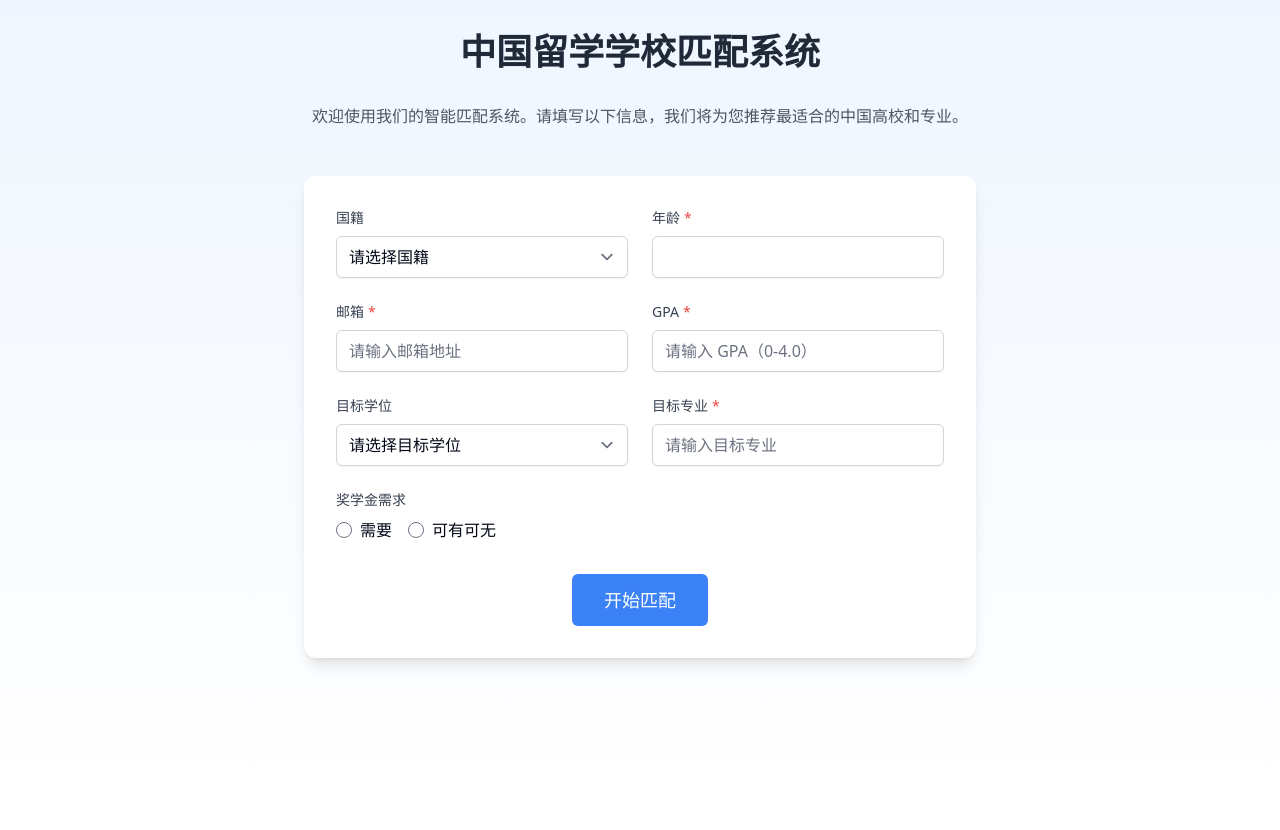
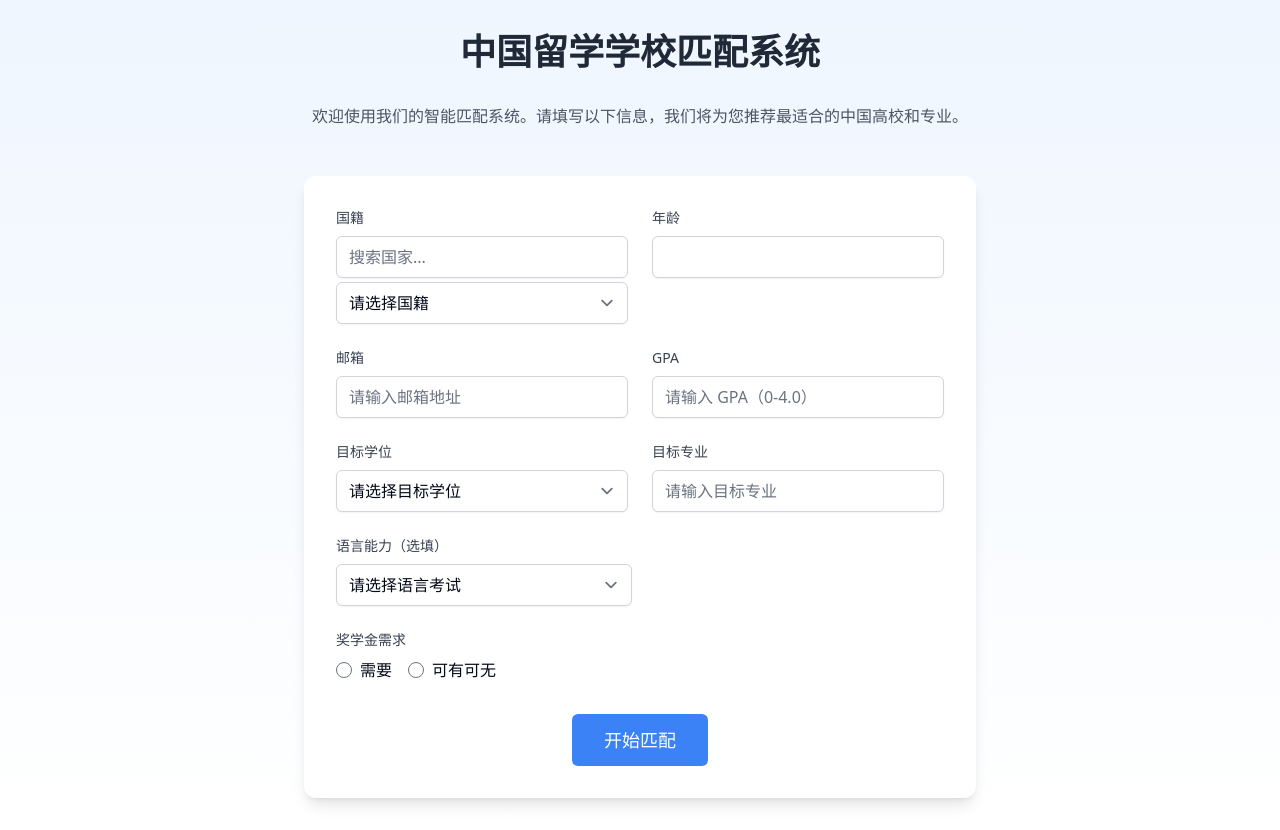
Before and after one commit to zhimouben/china-school-matching, a Next.js app: page /china-school-matching/ in a window 1280 px wide. Before the commit the page ends 800 px from the top, so only its background shows below. Built offline with nearby package versions, Linux system fonts and the light colour scheme.

Commit message:
添加国家选择和语言能力字段

```diff
--- a/package.json
+++ b/package.json
@@ -29,6 +29,7 @@
     "@prisma/client": "^5.10.0",
     "axios": "^1.6.7",
     "cheerio": "^1.0.0-rc.12",
+    "countries-list": "^3.1.1",
     "next": "14.1.0",
     "react": "18.2.0",
     "react-dom": "18.2.0",
--- /dev/null
+++ b/src/components/forms/CountrySelect.tsx
@@ -0,0 +1,53 @@
+import { useState } from 'react';
+import { countries } from 'countries-list';
+import { UseFormRegister } from 'react-hook-form';
+import { StudentFormData } from '@/types/form';
+
+interface CountrySelectProps {
+  register: UseFormRegister<StudentFormData>;
+  error?: any;
+}
+
+const countryList = Object.entries(countries).map(([code, country]) => ({
+  code,
+  name: country.name,
+  native: country.native,
+}));
+
+export default function CountrySelect({ register, error }: CountrySelectProps) {
+  const [searchTerm, setSearchTerm] = useState('');
+
+  const filteredCountries = countryList.filter(country =>
+    country.name.toLowerCase().includes(searchTerm.toLowerCase()) ||
+    country.native.toLowerCase().includes(searchTerm.toLowerCase())
+  );
+
+  return (
+    <div className="space-y-2">
+      <label className="block text-sm font-medium text-gray-700">国籍</label>
+      <div className="relative">
+        <input
+          type="text"
+          className="block w-full rounded-md border-gray-300 shadow-sm focus:border-blue-500 focus:ring-blue-500 mb-1"
+          placeholder="搜索国家..."
+          value={searchTerm}
+          onChange={(e) => setSearchTerm(e.target.value)}
+        />
+        <select
+          {...register('nationality', { required: '请选择国籍' })}
+          className="block w-full rounded-md border-gray-300 shadow-sm focus:border-blue-500 focus:ring-blue-500"
+        >
+          <option value="">请选择国籍</option>
+          {filteredCountries.map(({ code, name, native }) => (
+            <option key={code} value={code}>
+              {name} ({native})
+            </option>
+          ))}
+        </select>
+      </div>
+      {error && (
+        <p className="mt-1 text-sm text-red-600">{error.message as string}</p>
+      )}
+    </div>
+  );
+}
--- a/src/components/forms/FormField.tsx
+++ b/src/components/forms/FormField.tsx
@@ -1,50 +1,48 @@
 'use client'
 
-import { UseFormRegister, FieldError, FieldValues } from 'react-hook-form'
+import { UseFormRegister, FieldError, Path, FieldValues, RegisterOptions } from 'react-hook-form'
 
-interface FormFieldProps {
+interface FormFieldProps<T extends FieldValues> {
   label: string
-  name: string
-  register: UseFormRegister<FieldValues>
-  error?: any
+  name: Path<T>
   type?: string
+  register: UseFormRegister<T>
+  error?: FieldError
   required?: boolean
   min?: number
   max?: number
+  step?: number
   placeholder?: string
+  validation?: RegisterOptions<T, Path<T>>
 }
 
-export default function FormField({
+export default function FormField<T extends FieldValues>({
   label,
   name,
+  type = 'text',
   register,
   error,
-  type = 'text',
-  required = false,
+  required,
   min,
   max,
+  step,
   placeholder,
-}: FormFieldProps) {
+  validation,
+}: FormFieldProps<T>) {
   return (
     <div className="space-y-2">
-      <label htmlFor={name} className="block text-sm font-medium text-gray-700">
-        {label}
-        {required && <span className="text-red-500 ml-1">*</span>}
-      </label>
+      <label className="block text-sm font-medium text-gray-700">{label}</label>
       <input
-        id={name}
         type={type}
         {...register(name, {
-          required: required && '此字段为必填项',
-          min: min !== undefined ? { value: min, message: `最小值为 ${min}` } : undefined,
-          max: max !== undefined ? { value: max, message: `最大值为 ${max}` } : undefined,
+          required: required ? '此字段为必填项' : false,
+          min: min !== undefined ? { value: min, message: `不能小于${min}` } : undefined,
+          max: max !== undefined ? { value: max, message: `不能大于${max}` } : undefined,
+          ...validation,
         })}
-        className={`block w-full rounded-md shadow-sm ${
-          error
-            ? 'border-red-300 focus:border-red-500 focus:ring-red-500'
-            : 'border-gray-300 focus:border-blue-500 focus:ring-blue-500'
-        }`}
+        step={step}
         placeholder={placeholder}
+        className="block w-full rounded-md border-gray-300 shadow-sm focus:border-blue-500 focus:ring-blue-500"
       />
       {error && (
         <p className="mt-1 text-sm text-red-600">{error.message}</p>
--- /dev/null
+++ b/src/components/forms/LanguageTestSelect.tsx
@@ -0,0 +1,58 @@
+import { UseFormRegister, UseFormWatch } from 'react-hook-form';
+import { StudentFormData, LanguageTest } from '@/types/form';
+
+interface LanguageTestSelectProps {
+  register: UseFormRegister<StudentFormData>;
+  watch: UseFormWatch<StudentFormData>;
+  error?: any;
+}
+
+const languageTests: { value: LanguageTest; label: string }[] = [
+  { value: 'HSK', label: 'HSK' },
+  { value: 'IELTS', label: '雅思' },
+  { value: 'TOEFL', label: '托福' },
+];
+
+export default function LanguageTestSelect({ register, watch, error }: LanguageTestSelectProps) {
+  const selectedTest = watch('languageTest.type');
+
+  return (
+    <div className="space-y-2">
+      <label className="block text-sm font-medium text-gray-700">语言能力（选填）</label>
+      <div className="grid grid-cols-1 md:grid-cols-2 gap-4">
+        <select
+          {...register('languageTest.type')}
+          className="block w-full rounded-md border-gray-300 shadow-sm focus:border-blue-500 focus:ring-blue-500"
+        >
+          <option value="">请选择语言考试</option>
+          {languageTests.map(({ value, label }) => (
+            <option key={value} value={value}>
+              {label}
+            </option>
+          ))}
+        </select>
+
+        {selectedTest && (
+          <input
+            type="number"
+            {...register('languageTest.score', {
+              min: {
+                value: 0,
+                message: '分数不能小于0'
+              },
+              max: {
+                value: selectedTest === 'HSK' ? 6 : selectedTest === 'IELTS' ? 9 : 120,
+                message: `分数不能大于${selectedTest === 'HSK' ? 6 : selectedTest === 'IELTS' ? 9 : 120}`
+              }
+            })}
+            placeholder={`请输入${selectedTest}分数`}
+            className="block w-full rounded-md border-gray-300 shadow-sm focus:border-blue-500 focus:ring-blue-500"
+          />
+        )}
+      </div>
+      {error && (
+        <p className="mt-1 text-sm text-red-600">{error.message as string}</p>
+      )}
+    </div>
+  );
+}
--- a/src/components/forms/StudentForm.tsx
+++ b/src/components/forms/StudentForm.tsx
@@ -2,11 +2,14 @@
 
 import { useForm } from 'react-hook-form'
 import FormField from './FormField'
+import CountrySelect from './CountrySelect'
+import LanguageTestSelect from './LanguageTestSelect'
+import { StudentFormData } from '@/types/form'
 
 export default function StudentForm() {
-  const { register, handleSubmit, formState: { errors } } = useForm()
+  const { register, handleSubmit, watch, formState: { errors } } = useForm<StudentFormData>()
 
-  const onSubmit = async (data: any) => {
+  const onSubmit = async (data: StudentFormData) => {
     console.log('Form submitted:', data)
     // TODO: 实现表单提交逻辑
   }
@@ -15,25 +18,7 @@ export default function StudentForm() {
     <form onSubmit={handleSubmit(onSubmit)} className="max-w-2xl mx-auto bg-white rounded-xl shadow-lg p-8">
       <div className="grid grid-cols-1 md:grid-cols-2 gap-6">
         {/* 国籍 */}
-        <div className="space-y-2">
-          <label className="block text-sm font-medium text-gray-700">国籍</label>
-          <select
-            {...register('nationality', { required: '请选择国籍' })}
-            className="block w-full rounded-md border-gray-300 shadow-sm focus:border-blue-500 focus:ring-blue-500"
-          >
-            <option value="">请选择国籍</option>
-            <option value="US">美国</option>
-            <option value="UK">英国</option>
-            <option value="FR">法国</option>
-            <option value="DE">德国</option>
-            <option value="JP">日本</option>
-            <option value="KR">韩国</option>
-            {/* 可以添加更多国家 */}
-          </select>
-          {errors.nationality && (
-            <p className="mt-1 text-sm text-red-600">{errors.nationality.message as string}</p>
-          )}
-        </div>
+        <CountrySelect register={register} error={errors.nationality} />
 
         {/* 年龄 */}
         <FormField
@@ -68,6 +53,7 @@ export default function StudentForm() {
           required
           min={0}
           max={4}
+          step={0.01}
           placeholder="请输入 GPA（0-4.0）"
         />
 
@@ -97,6 +83,15 @@ export default function StudentForm() {
           required
           placeholder="请输入目标专业"
         />
+
+        {/* 语言能力 */}
+        <div className="md:col-span-2">
+          <LanguageTestSelect
+            register={register}
+            watch={watch}
+            error={errors.languageTest}
+          />
+        </div>
 
         {/* 奖学金需求 */}
         <div className="space-y-2 md:col-span-2">
--- /dev/null
+++ b/src/types/form.ts
@@ -0,0 +1,15 @@
+export type LanguageTest = 'HSK' | 'IELTS' | 'TOEFL';
+
+export interface StudentFormData {
+  nationality: string;
+  age: number;
+  email: string;
+  gpa: number;
+  targetDegree: 'bachelor' | 'master' | 'phd';
+  targetMajor: string;
+  needScholarship: 'needed' | 'optional';
+  languageTest?: {
+    type: LanguageTest;
+    score: number;
+  };
+}
```
Also changed, not shown: 1 other file (tests, documents, lock files or other folders).
